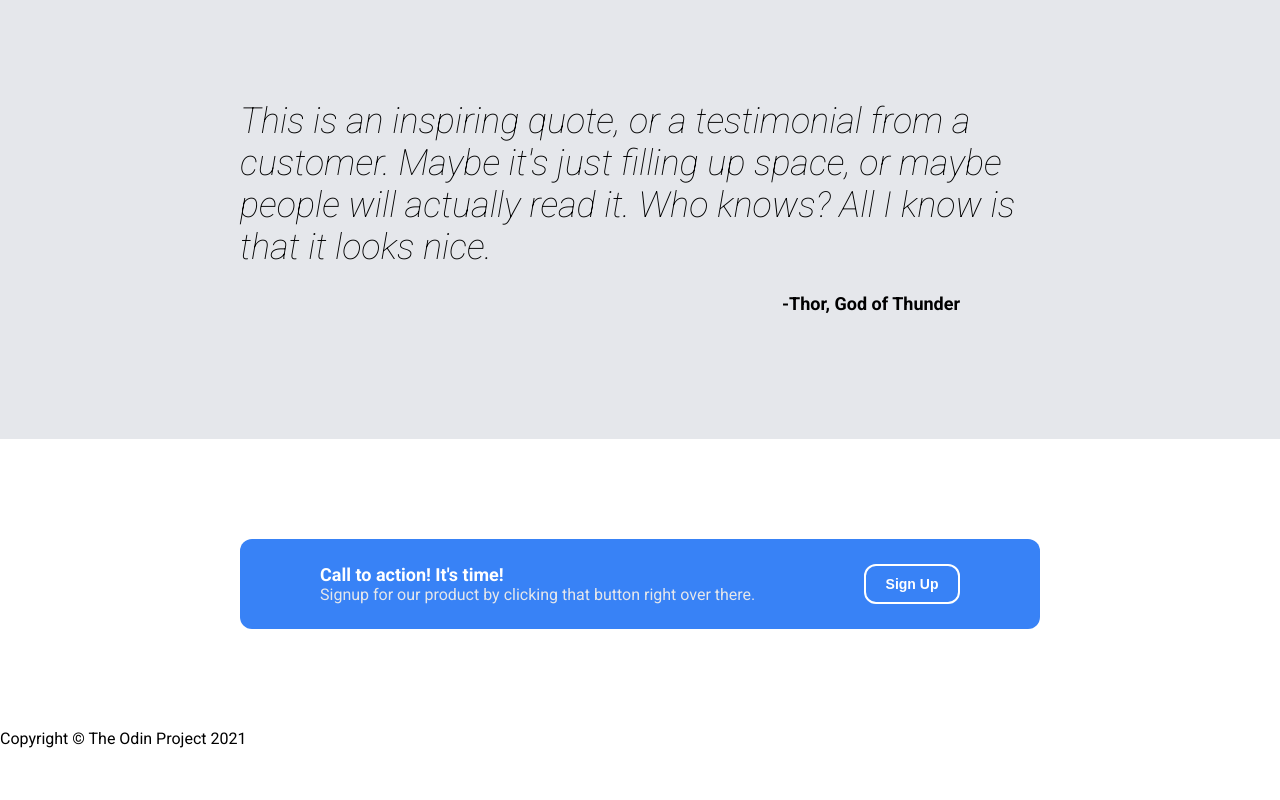
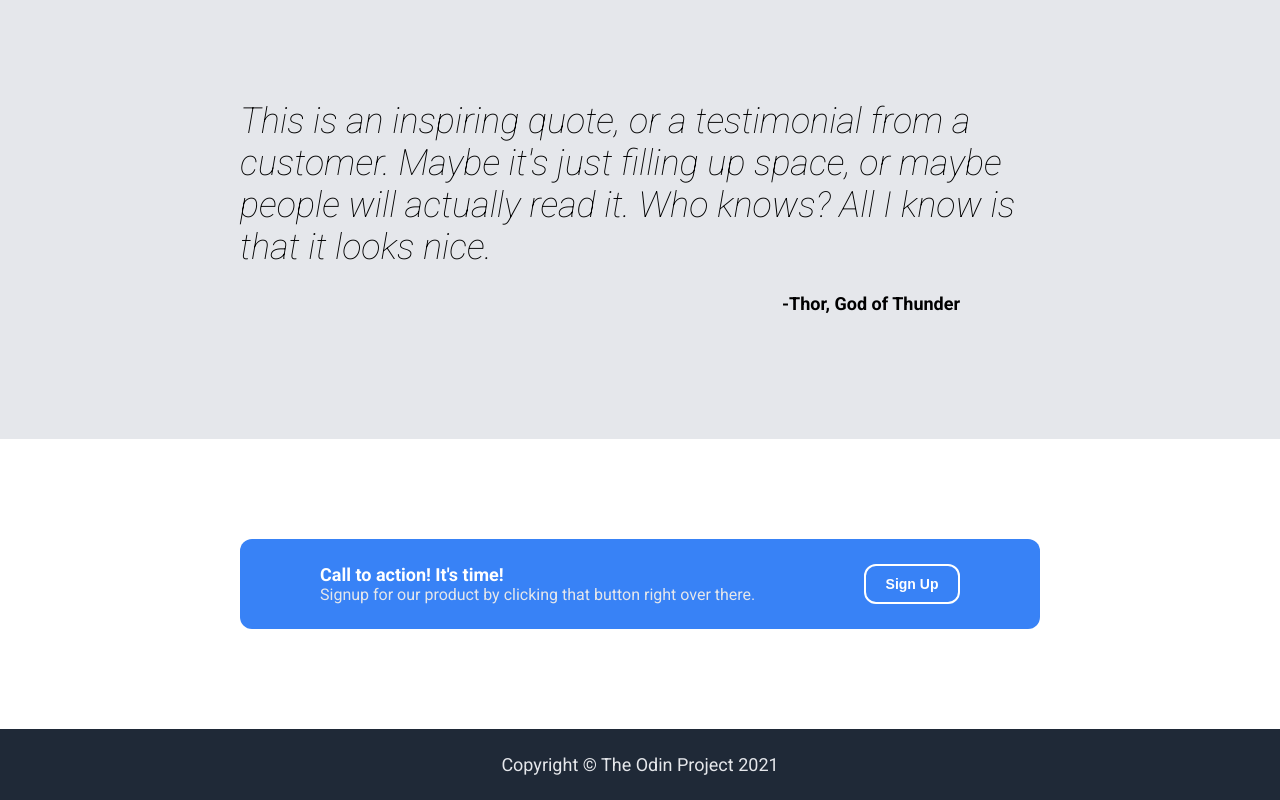
Before and after one commit to SayujM/TOP_landing_page, a plain HTML site: page index.html in a window 1280 px wide. Shown: the part 618-1418 px from the top of the page. Before the commit the page ends 1366 px from the top, so only its background shows below. Drawn offline with Linux system fonts and the light colour scheme.

Commit message:
Update CSS for footer section.

```diff
--- a/style.css
+++ b/style.css
@@ -193,3 +193,15 @@ a{
     cursor: pointer;
     width: 12vb;
 }
+
+.footer_container{
+    background-color: #1f2937;
+    padding: 25px;
+    display: flex;
+    justify-content: center;
+}
+
+.footer_container .footer p{
+    font-size: 18px;
+    color: #e5e7eb;
+}
```
